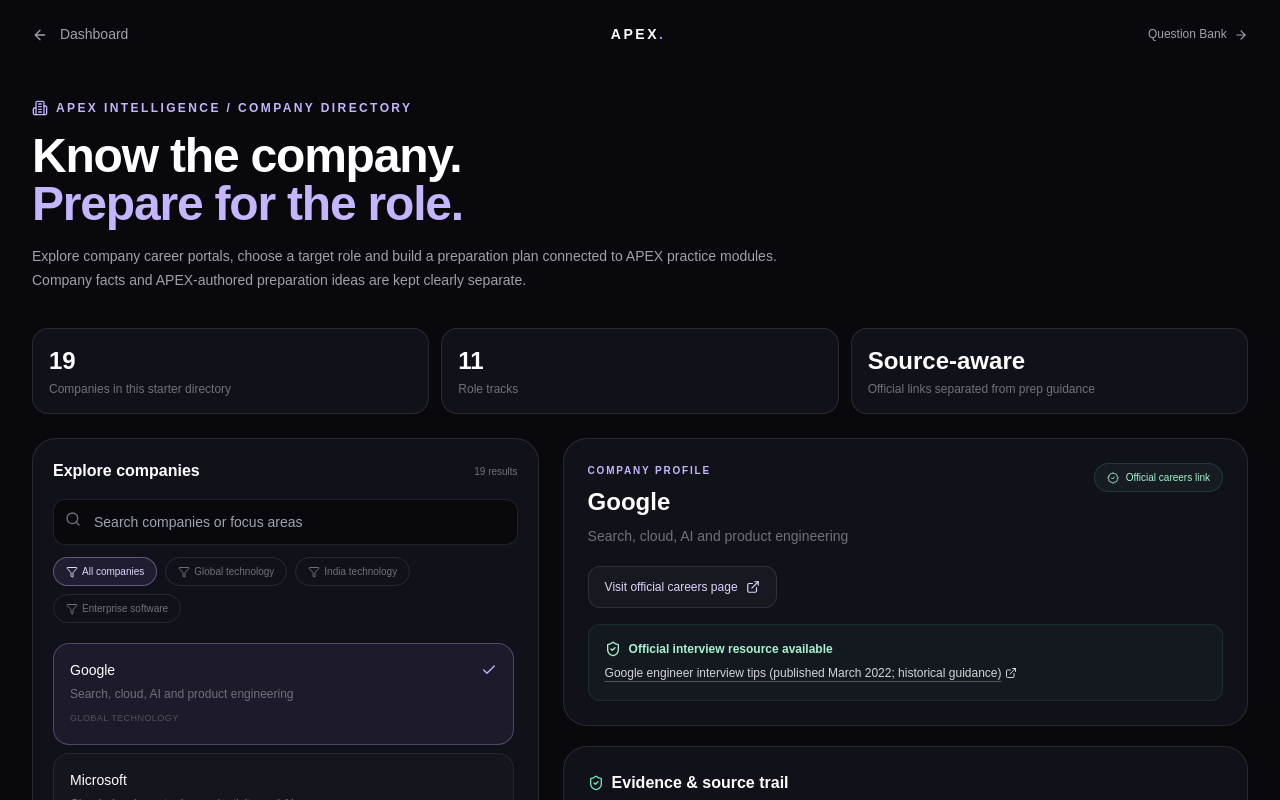
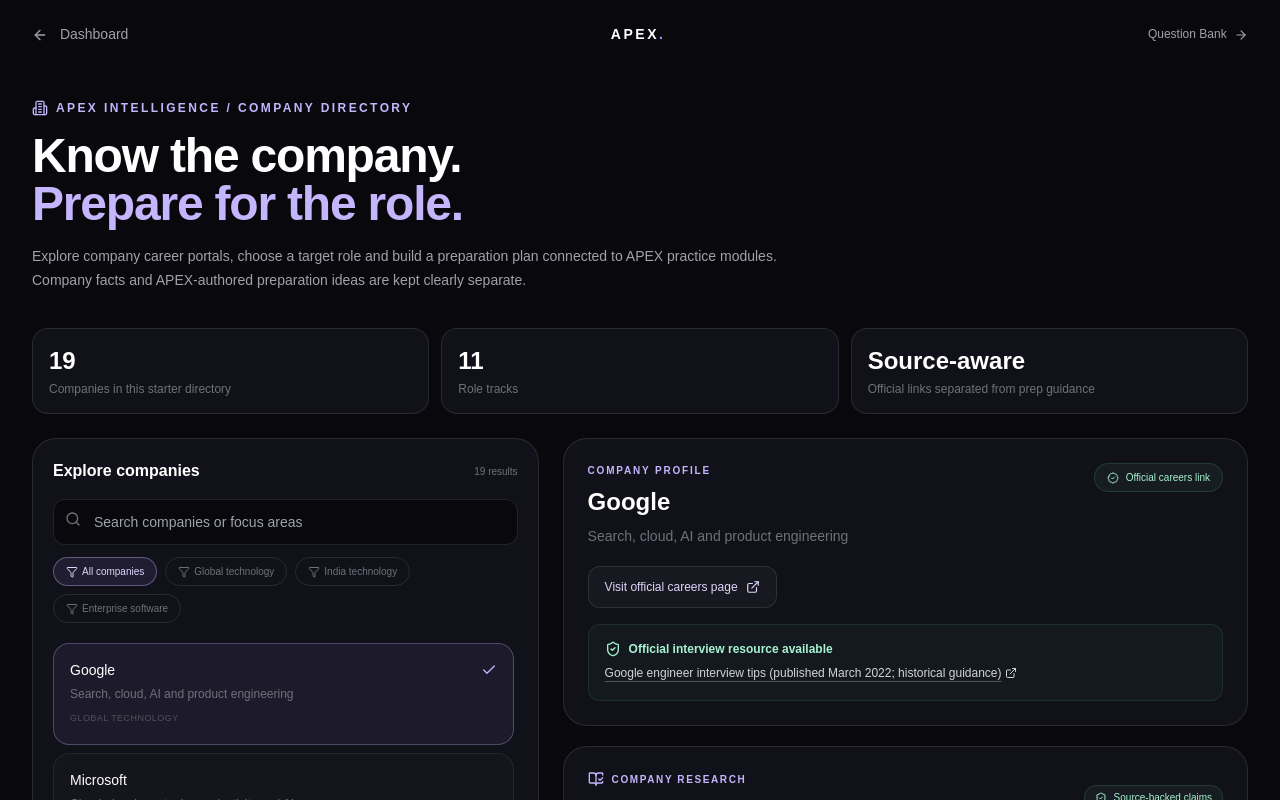
Before and after one commit to ansh44233/APEX-AI-Career-Developer-Intelligence-Platform, a Next.js app: page /features/company-intelligence in a window 1280 px wide. Shown: the top 800 px of the page. Built offline with nearby package versions, Linux system fonts and the light colour scheme; no server answers; the database is empty.

Commit message:
feat(company-intel): connect sourced research to company workspace

```diff
--- a/src/app/features/company-intelligence/page.tsx
+++ b/src/app/features/company-intelligence/page.tsx
@@ -4,6 +4,7 @@ import { useMemo, useState } from "react";
 import { ArrowLeft, ArrowRight, BadgeCheck, BookOpen, Building2, Check, Copy, ExternalLink, Filter, GraduationCap, Search, ShieldCheck, Sparkles } from "lucide-react";
 import { companyDirectory, companyRoles } from "@/lib/company-directory";
 import { CompanyEvidencePanel } from "@/components/company-evidence-panel";
+import { CompanyResearchProfilePanel } from "@/components/company-research-profile-panel";
 
 const categories = ["All companies", "Global technology", "India technology", "Enterprise software"] as const;
 const levels = ["Internship", "Entry level / Graduate", "1–3 years", "3–6 years", "6+ years"] as const;
@@ -137,6 +138,8 @@ export default function CompanyIntel() {
             {active.officialInterviewUrl && <div className="mt-4 rounded-xl border border-emerald-300/10 bg-emerald-300/[0.035] p-4"><p className="flex items-center gap-2 text-xs font-semibold text-emerald-200"><ShieldCheck className="h-4 w-4"/> Official interview resource available</p><a href={active.officialInterviewUrl} target="_blank" rel="noreferrer" className="mt-2 inline-flex items-center gap-1 text-xs text-zinc-300 underline decoration-zinc-600 underline-offset-4">{active.officialInterviewLabel} <ExternalLink className="h-3 w-3"/></a></div>}
           </section>
 
+          <CompanyResearchProfilePanel company={active.name} />
+
           <CompanyEvidencePanel company={active.name} role={role} />
 
           <section className="rounded-3xl border border-white/10 bg-[#111119] p-6">
```
